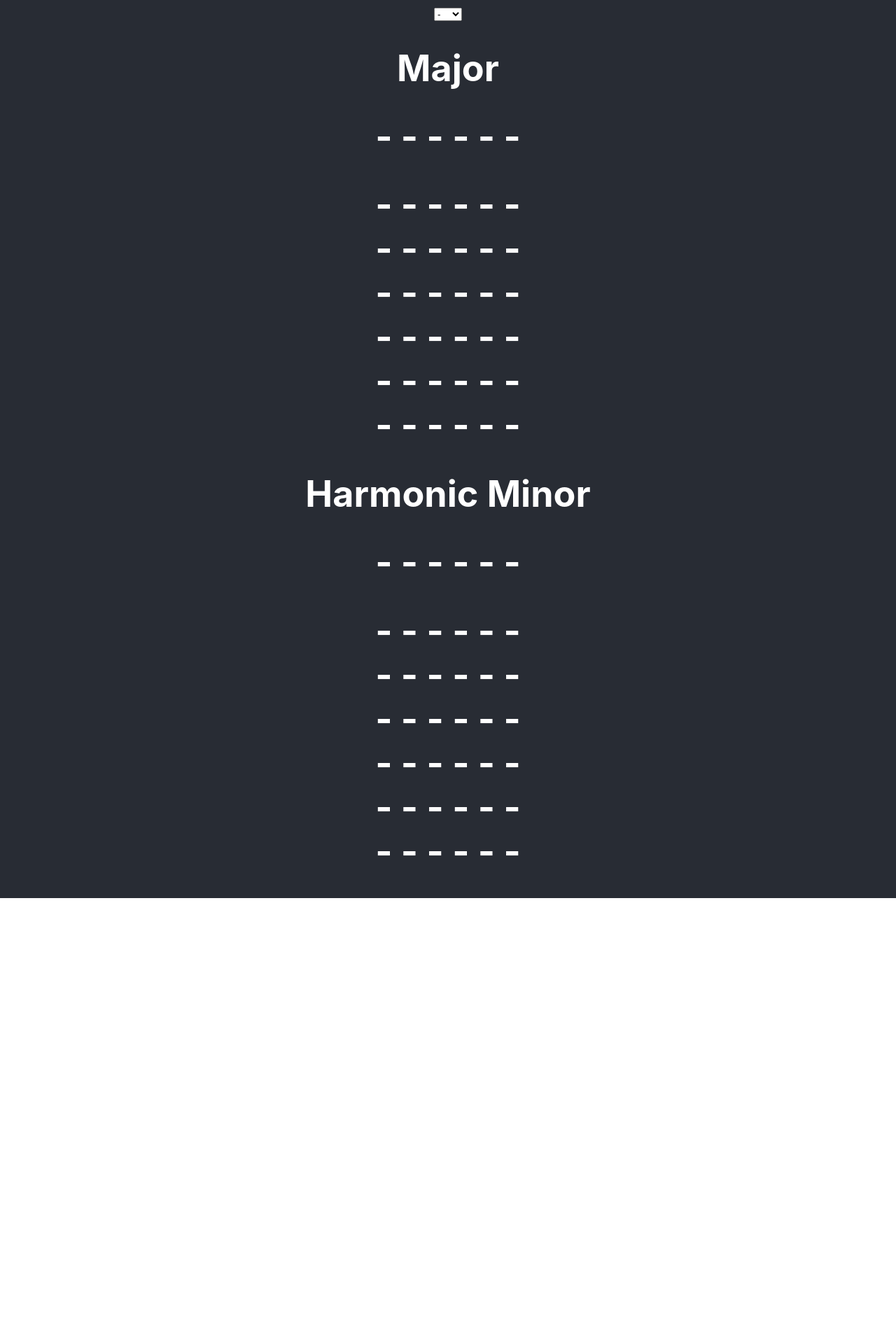
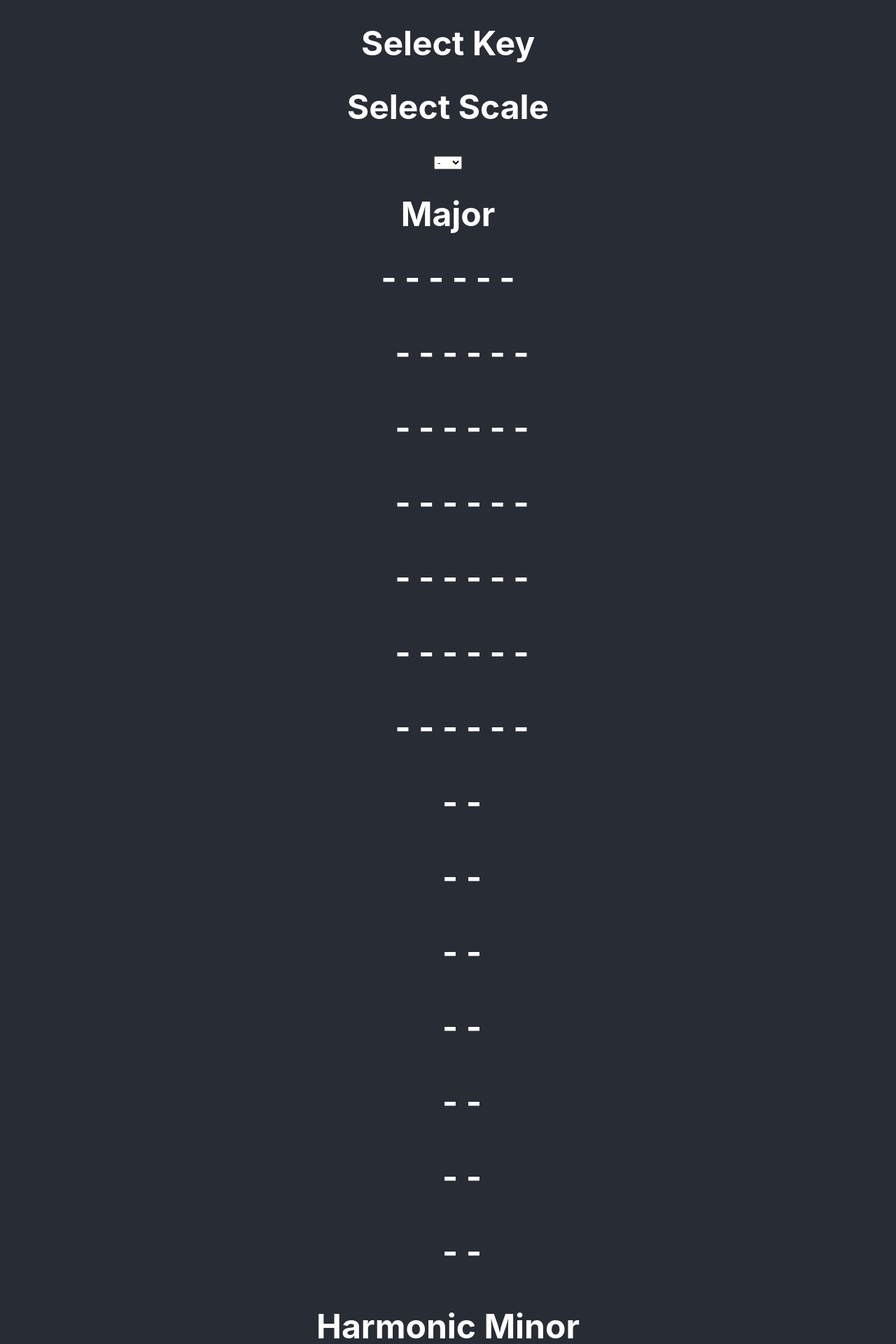
Before and after one commit to walpolsh/chord-scales-v2, a React (Create React App) app: page / in a window 1280 px wide. Shown: the top 1920 px of the page at 70% size. Before the commit the page ends 1283 px from the top, so only its background shows below. Built offline with nearby package versions, Linux system fonts and the light colour scheme.

Commit message:
harmonic minor

```diff
--- a/src/App.css
+++ b/src/App.css
@@ -14,7 +14,7 @@
   flex-direction: column;
   align-items: center;
   justify-content: center;
-  font-size: calc(10px + 2vmin);
+  font-size: calc(8px + 2vmin);
   color: white;
 }
 
--- a/src/components/Scales.js
+++ b/src/components/Scales.js
@@ -7,14 +7,6 @@ import React, { Component } from 'react';
 
 
 
-// const triads = (scale) => {
-//   const arr1 = [scale[0], scale[2], scale[4]]
-//   const arr2 = [scale[1], scale[3], scale[5]]
-//   const sliceIt = [arr1.shift().push()]
-//   console.log(sliceIt)
-
-
-// }
 
 
 class Scales extends Component {
@@ -22,16 +14,14 @@ class Scales extends Component {
     super();
     this.state = {
       notes: [],
-      value: 0,
+      value: '',
     }
 
     this.changeKey = this.changeKey.bind(this)
   }
 
-
-
   changeKey(event){
-    let notes = ["C", "C#", "D",  "D#", "E", "F", "F#", "G", "G#", "A", "A#", "B"]
+    let notes = ["C", "Db", "D", "Eb", "E", "F", "F#", "Gb", "Ab", "A", "Bb", "B"]
     const e = event.target.value
     let chunk1 = notes.slice(0, e)
     let chunk2 = notes.slice(e, notes.length)
@@ -43,6 +33,7 @@ class Scales extends Component {
 
   render() {
     const notes = this.state.notes;
+    const key = this.state.value
     const buildScale = (a,b,c,d,e,f,g) => [
       notes[a],
       notes[b],
@@ -53,7 +44,25 @@ class Scales extends Component {
       notes[g],
     ]
 
-    const triads = []
+    const triads = (scale) => {
+      // create a new array, set a starting index, reach the end of the array, return to the first index and stop the loop at the initial array.
+
+      let arr = [
+        [scale[0], scale[2], scale[4]],
+        [scale[1], scale[3], scale[5]],
+        [scale[2], scale[4], scale[6]],
+        [scale[3], scale[5], scale[0]],
+        [scale[4], scale[6], scale[1]],
+        [scale[5], scale[0], scale[2]],
+        [scale[6], scale[1], scale[3]]
+      ]
+      return arr.map((item, key )=>
+          <div>
+            <ul key={key}>{item.join(' - ')}</ul>
+          </div>
+      )
+    }
+
     const major = buildScale(0,2,4,5,7,9,11)
     const harmonicMinor = buildScale(0,2,3,5,7,8,11)
 
@@ -65,32 +74,41 @@ class Scales extends Component {
         arr.push(last.concat(first))
       }
       arr.shift()
-      return arr.map(x => <div>{x.join(' - ')}</div>)
+      return arr.map(x => <ul>{x.join(' - ')}</ul>)
     }
 
     return(
       <div>
+        <div>
+          <h1>Select Key</h1>
+          <h1>Select Scale</h1>
+
+        </div>
         <select onChange={this.changeKey}>
           <option value='-'>-</option>
           <option value='0'>C</option>
-          <option value='1'>C#</option>
+          <option value='1'>Db</option>
           <option value='2'>D</option>
-          <option value='3'>D#</option>
+          <option value='3'>Eb</option>
           <option value='4'>E</option>
           <option value='5'>F</option>
-          <option value='6'>F#</option>
+          <option value='6'>Gb</option>
           <option value='7'>G</option>
-          <option value='8'>G#</option>
+          <option value='8'>Ab</option>
           <option value='9'>A</option>
-          <option value='10'>A#</option>
+          <option value='10'>Bb</option>
           <option value='11'>B</option>
         </select>
-        <h1>Major</h1>
+        <h1>{key.toString} Major</h1>
         <h1>{major.join(' - ')}</h1>
         <h1>{modes(major)}</h1>
+        <h1>{triads(major)}</h1>
+
         <h1>Harmonic Minor</h1>
         <h1>{harmonicMinor.join(' - ')}</h1>
         <h1>{modes(harmonicMinor)}</h1>
+        <h1>{triads(harmonicMinor)}</h1>
+
 
 
 
```
